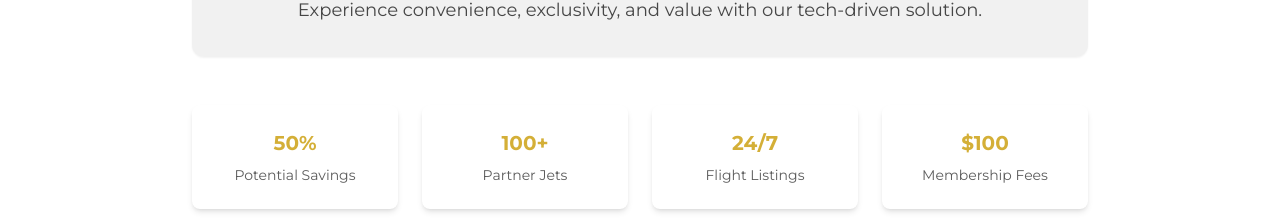
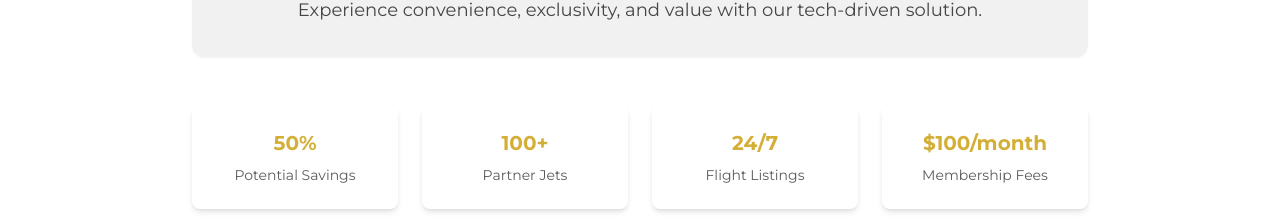
Before and after one commit to enakhe/u-jet, a React (Vite) app: page / in a window 1280 px wide. Shown: the part 1116-1335 px from the top of the page. Built offline with nearby package versions, Linux system fonts and the light colour scheme.

Commit message:
Ready to push

```diff
--- a/src/components/About.tsx
+++ b/src/components/About.tsx
@@ -57,7 +57,7 @@ const About: React.FC = () => {
               whileHover={{ y: -5 }}
               transition={{ type: "spring", stiffness: 300 }}
             >
-              <div className="text-gold text-xl font-bold mb-2">$100</div>
+              <div className="text-gold text-xl font-bold mb-2">$100/month</div>
               <div className="text-sm text-charcoal/80">Membership Fees</div>
             </motion.div>
           </div>
```
